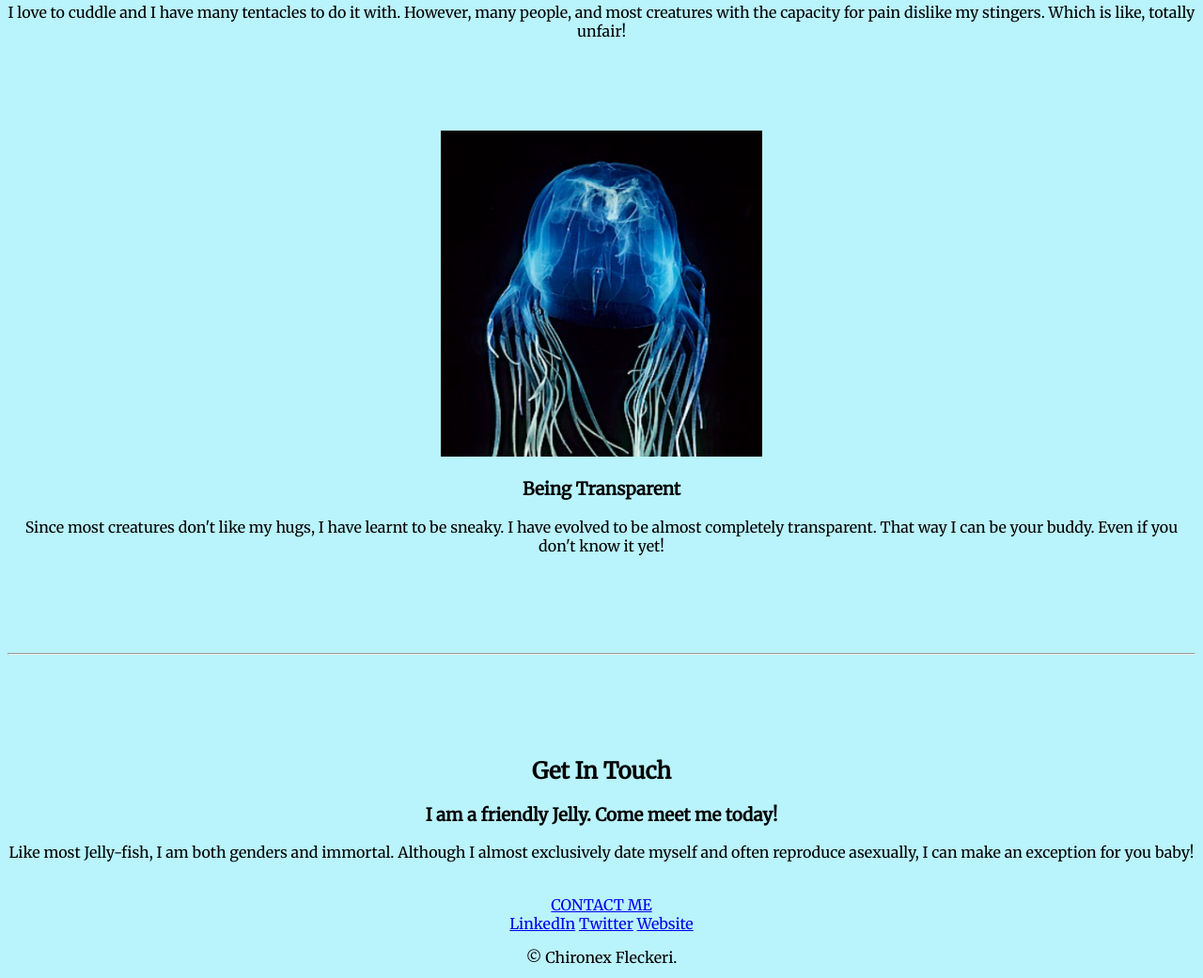
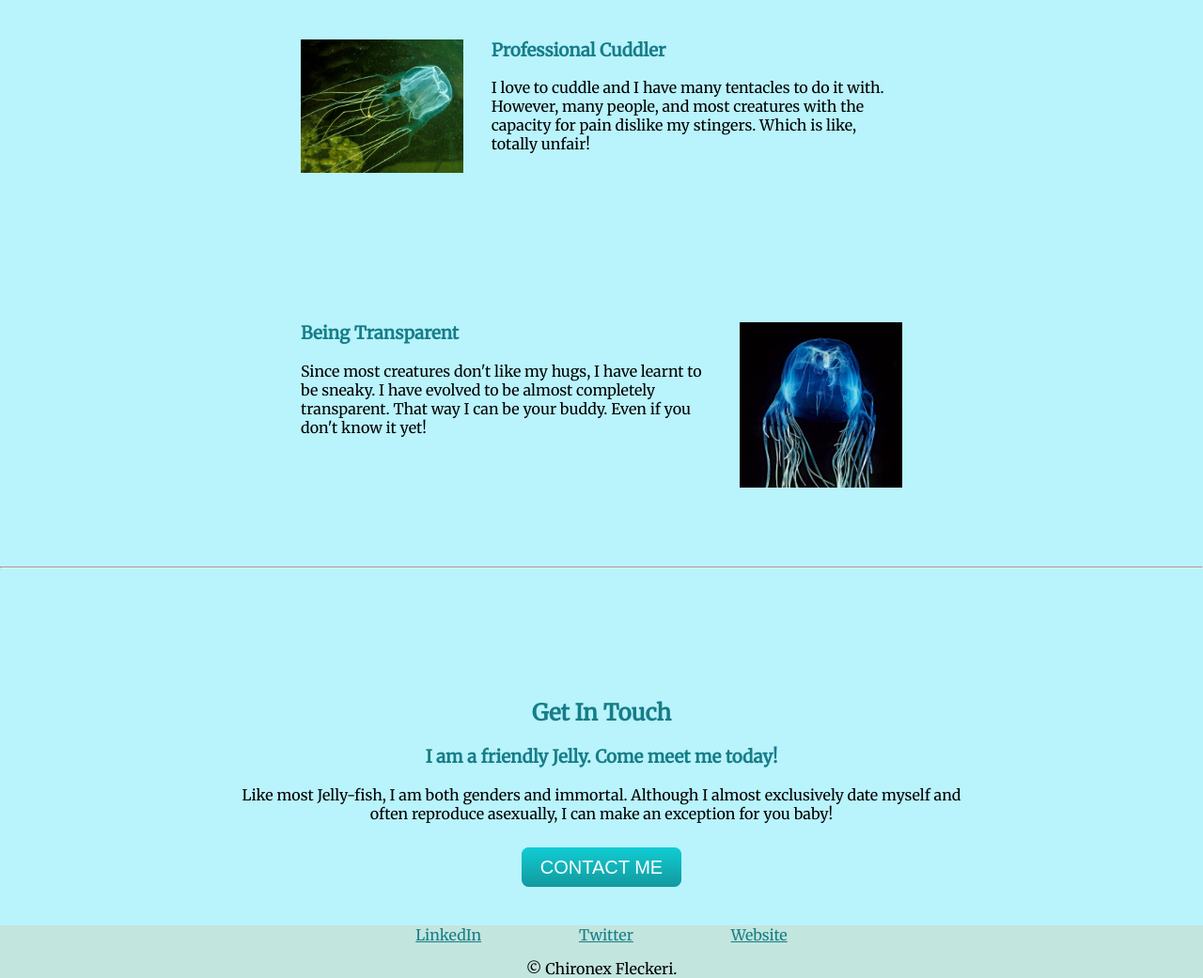
Before and after one commit to PriyadeepZamindar/Learning-HTML-CSS-JS, a plain HTML site: page MySite project/index.html in a window 1280 px wide. Shown: the part 1700-2741 px from the top of the page at 94% size. Drawn offline with Linux system fonts and the light colour scheme; a web font is replaced by a local one.

Commit message:
Update styles.css

```diff
--- a/MySite project/CSS/styles.css
+++ b/MySite project/CSS/styles.css
@@ -1,46 +1,78 @@
-.circular {
-    border-radius: 100%;
-}
+
 div {
     margin: 0;
 }
-
-div.topContainer {
-    position: relative;
-    padding-top: 100px;
-}
-
-
-.topBox {
-    position: absolute;
-    top: 18%;
-    left: 0;
-    right: 0;
-}
-
 
 body {
     text-align: center;
     background-color: #B9F3FC;
     font-family: 'Merriweather', serif;
+    margin: 0;
+}
+
+.topBox {
+    margin-top: 100px;
+}
+
+
+.profile {
+    width: 60%;
+    margin: 50px auto;
+}
+
+.skill-row {
+    width: 50%;
+    margin: 50px auto;
+    text-align: left;
+}
+
+.contact-me {
+    width: 60%;
+    margin: 50px auto
+}
+
+.topContainer {
+    background-color: #B9F3FC;
+}
+
+.botContainer {
+    background-color: #c2e5dd;
+    margin: 0;
+}
+
+.footer-link {
+    margin: 50px;
+}
+
+
+a {
+    color: #167d88;
 }
 
 h1 {
+    font-size: 400%;
     margin: 0;
     font-family: 'Pacifico', cursive;
+    color: #167d88;
+    line-height: 2;
 }
 
 h2 {
     font-family: 'Merriweather', serif;
+    color: #167d88;
 }
 
 h3 {
     font-family: 'Merriweather', serif;
+    color: #167d88;
 }
 
 h4 {
     font-family: 'Merriweather', serif;
 }
+
+/* Images */
+
 .mountain {
     width: 55%;
 }
@@ -59,13 +91,46 @@ h4 {
 
 .myPic {
     padding-top: 5%;
-    width: 30%;
+    width: 60%;
 }
 
 .cuddles {
     width: 27%;
+    float: left;
+    margin-right: 30px;
 }
 
 .buddy {
     width: 27%;
+    float: right;
+    margin-left: 30px;
 }
+
+/* Button */
+
+.btn {
+    background: #11cdd4;
+    background-image: -webkit-linear-gradient(top, #11cdd4, #11999e);
+    background-image: -moz-linear-gradient(top, #11cdd4, #11999e);
+    background-image: -ms-linear-gradient(top, #11cdd4, #11999e);
+    background-image: -o-linear-gradient(top, #11cdd4, #11999e);
+    background-image: linear-gradient(to bottom, #11cdd4, #11999e);
+    -webkit-border-radius: 8;
+    -moz-border-radius: 8;
+    border-radius: 8px;
+    font-family: Arial;
+    color: #ffffff;
+    font-size: 20px;
+    padding: 10px 20px 10px 20px;
+    text-decoration: none;
+  }
+
+  .btn:hover {
+    background: #30e3cb;
+    background-image: -webkit-linear-gradient(top, #30e3cb, #2bc4ad);
+    background-image: -moz-linear-gradient(top, #30e3cb, #2bc4ad);
+    background-image: -ms-linear-gradient(top, #30e3cb, #2bc4ad);
+    background-image: -o-linear-gradient(top, #30e3cb, #2bc4ad);
+    background-image: linear-gradient(to bottom, #30e3cb, #2bc4ad);
+    text-decoration: none;
+  }
```
